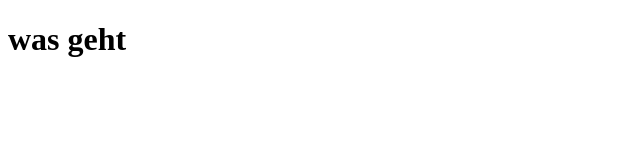
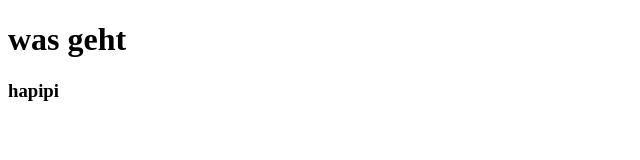
Before and after one commit to adam241847/sperwebsite, a plain HTML site: page index.html in a window 1280 px wide. Shown: the full height of the page, 0-640 px from the left. Drawn offline with Linux system fonts and the light colour scheme.

Commit message:
Update index.html

```diff
--- a/index.html
+++ b/index.html
@@ -10,6 +10,7 @@
 <body>
     <div>
         <h1>was geht</h1>
+        <h3> hapipi </h3>
     </div>
 </body>
 </html>
```
